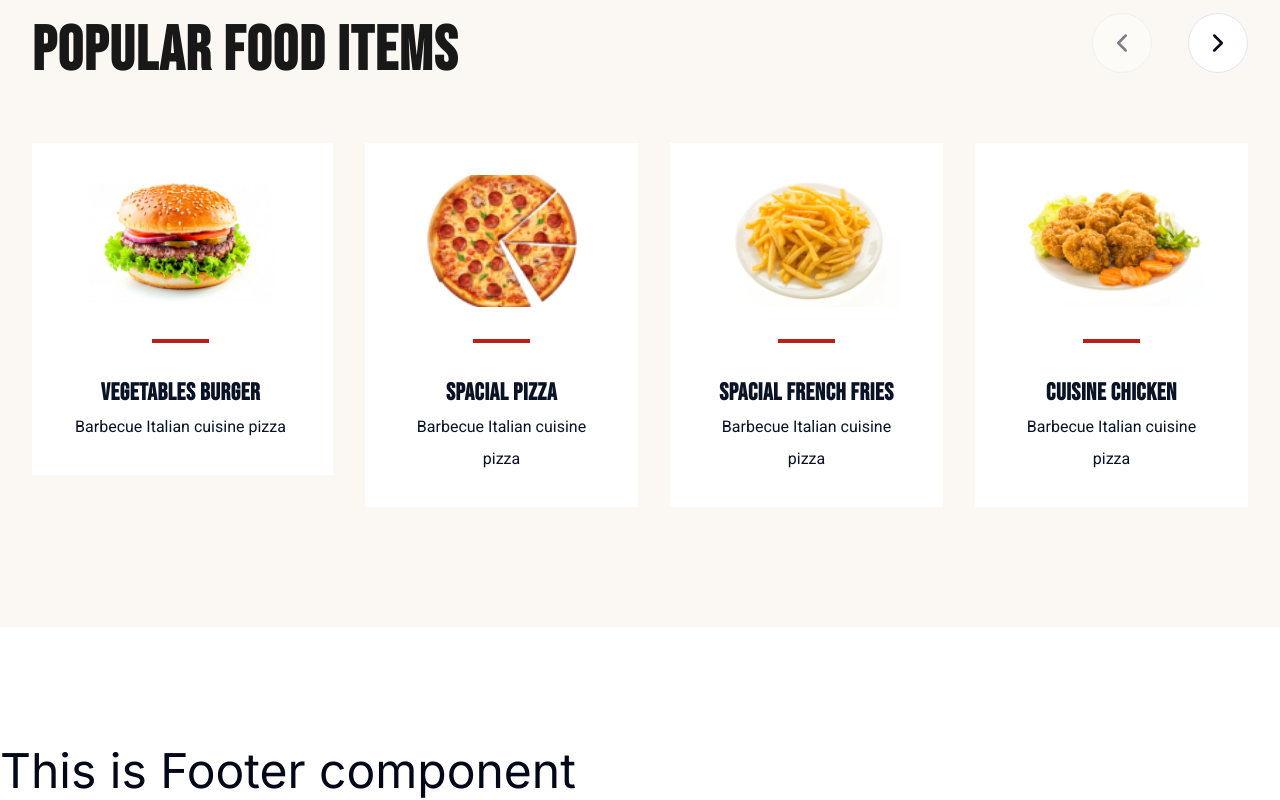
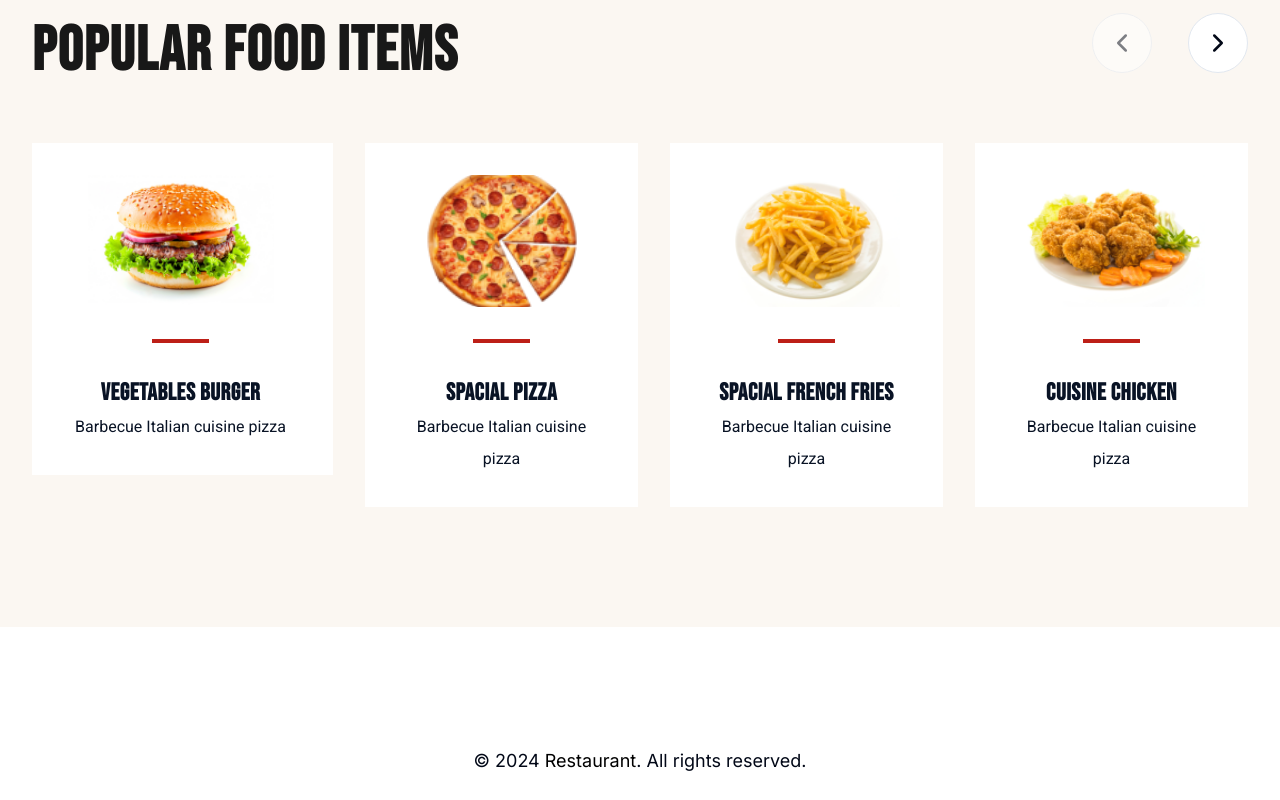
Before and after one commit to Abdullah149081/Restaurant-project, a Next.js app: page / in a window 1280 px wide. Shown: the part 2078-2878 px from the top of the page. After the commit the page ends 2853 px from the top, so only its background shows below. Built offline with nearby package versions, Linux system fonts and the light colour scheme.

Commit message:
Add footer background image and update Footer component with current year and copyright notice

```diff
--- a/src/assets/index.ts
+++ b/src/assets/index.ts
@@ -1,3 +1,4 @@
+import footer from "@/assets/bg/Footer.png";
 import Banner1 from "@/assets/images/banner1.png";
 import bannerImg from "@/assets/images/banner_img.png";
 import bowlWhiteImg from "@/assets/images/bowl-white-horizontal.png";
@@ -42,6 +43,9 @@ const assets = {
     medal,
     packageIcon,
   },
+  bg: {
+    footer,
+  },
 };
 
 export default assets;
--- a/src/components/shared/Footer/Footer.tsx
+++ b/src/components/shared/Footer/Footer.tsx
@@ -1,7 +1,16 @@
+import Link from "next/link";
+
 const Footer = () => {
+  const currentYear = new Date().getFullYear();
   return (
     <div>
-      <h1>This is Footer component</h1>
+      <p className="text-center">
+        © {currentYear}{" "}
+        <Link href="/" className="text-black">
+          Restaurant
+        </Link>
+        . All rights reserved.
+      </p>
     </div>
   );
 };
```
